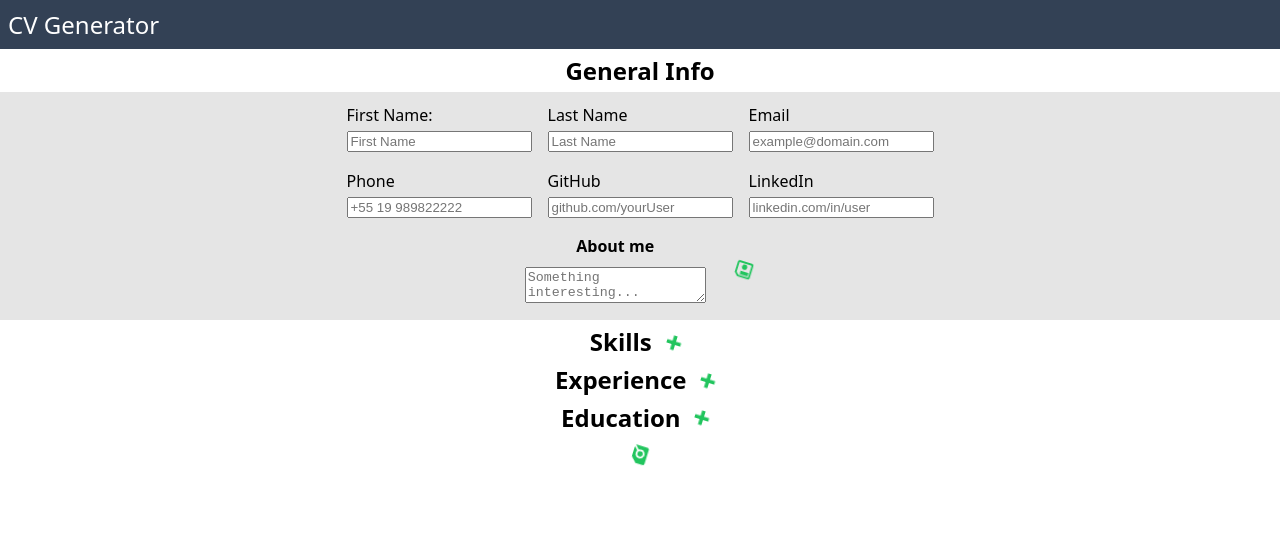
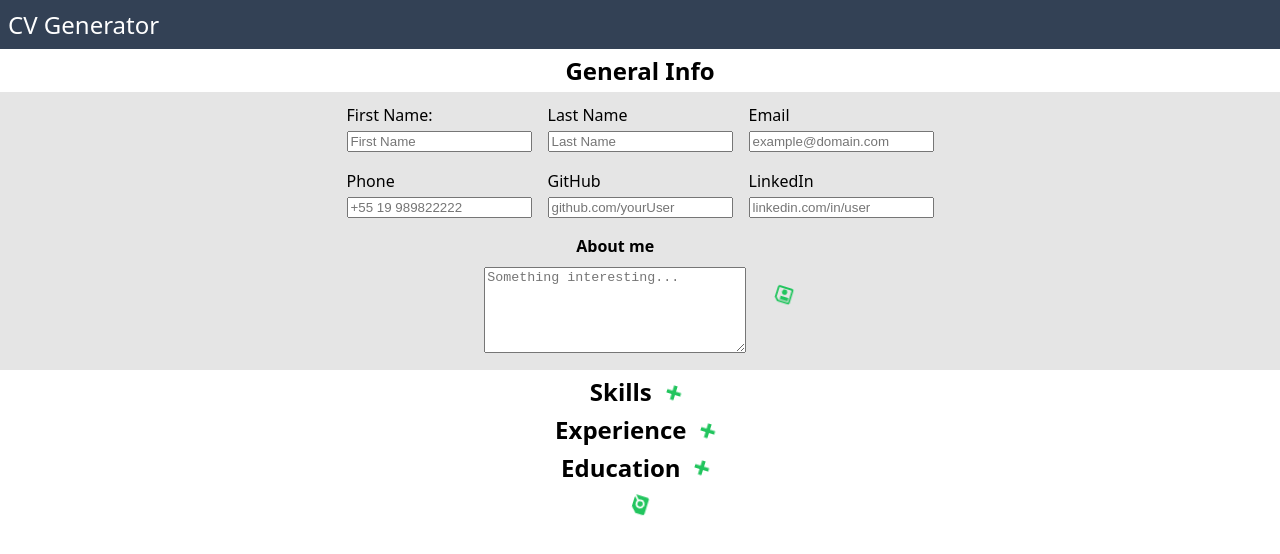
Before and after one commit to giovanniPepi/cv-project, a React (Create React App) app: page / in a window 1280 px wide. Shown: the top 554 px of the page. Built offline with nearby package versions, Linux system fonts and the light colour scheme.

Commit message:
Update about me textarea size

```diff
--- a/src/components/About.js
+++ b/src/components/About.js
@@ -35,6 +35,7 @@ class About extends Component {
       <form className="aboutMe" action="" onSubmit={this.handleSubmit}>
         <div className="innerFormDiv">
           <textarea
+            className="textAboutMe"
             name="aboutMe"
             placeholder="Something interesting..."
             value={aboutMe}
--- a/src/styles/App.css
+++ b/src/styles/App.css
@@ -121,6 +121,10 @@ label {
 .aboutMe {
   align-self: center;
 }
+.textAboutMe {
+  min-height: 10vh;
+  min-width: 20vw;
+}
 
 /*
 
```
Also changed, not shown: package.json (+8 -1 lines), 1 other file (tests, documents, lock files or other folders).
